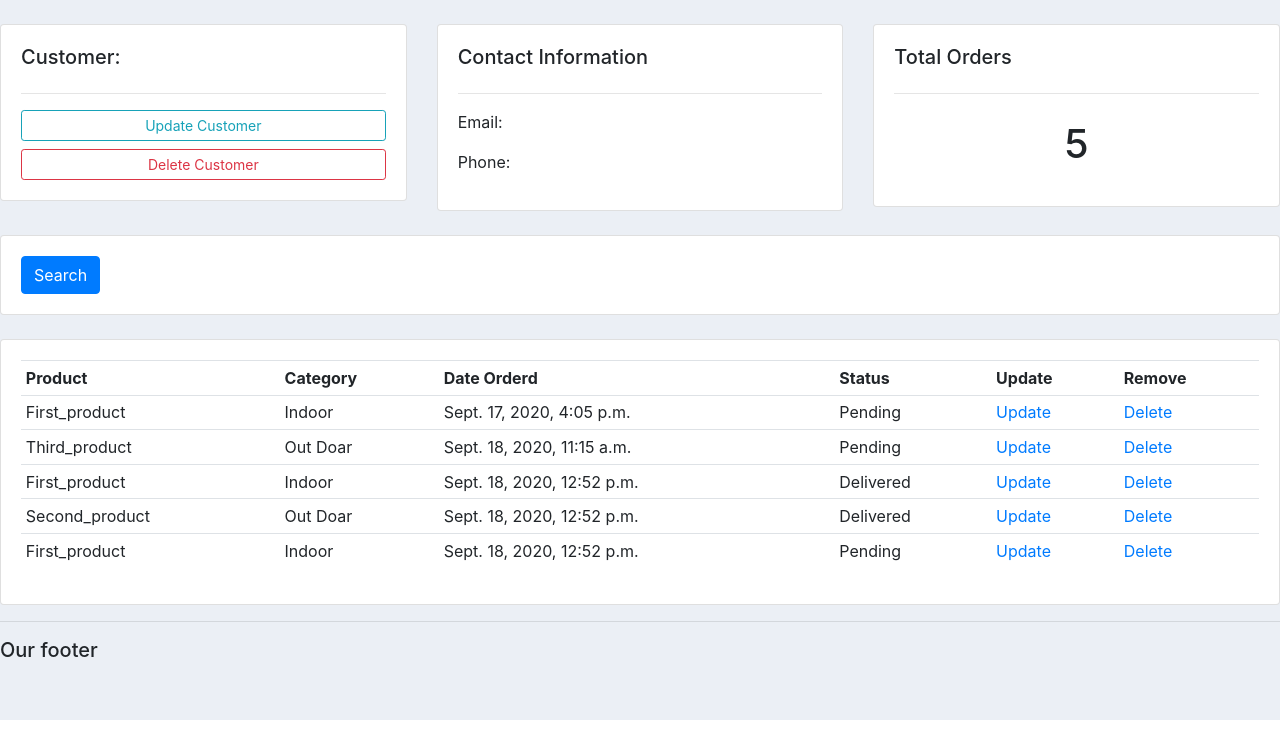
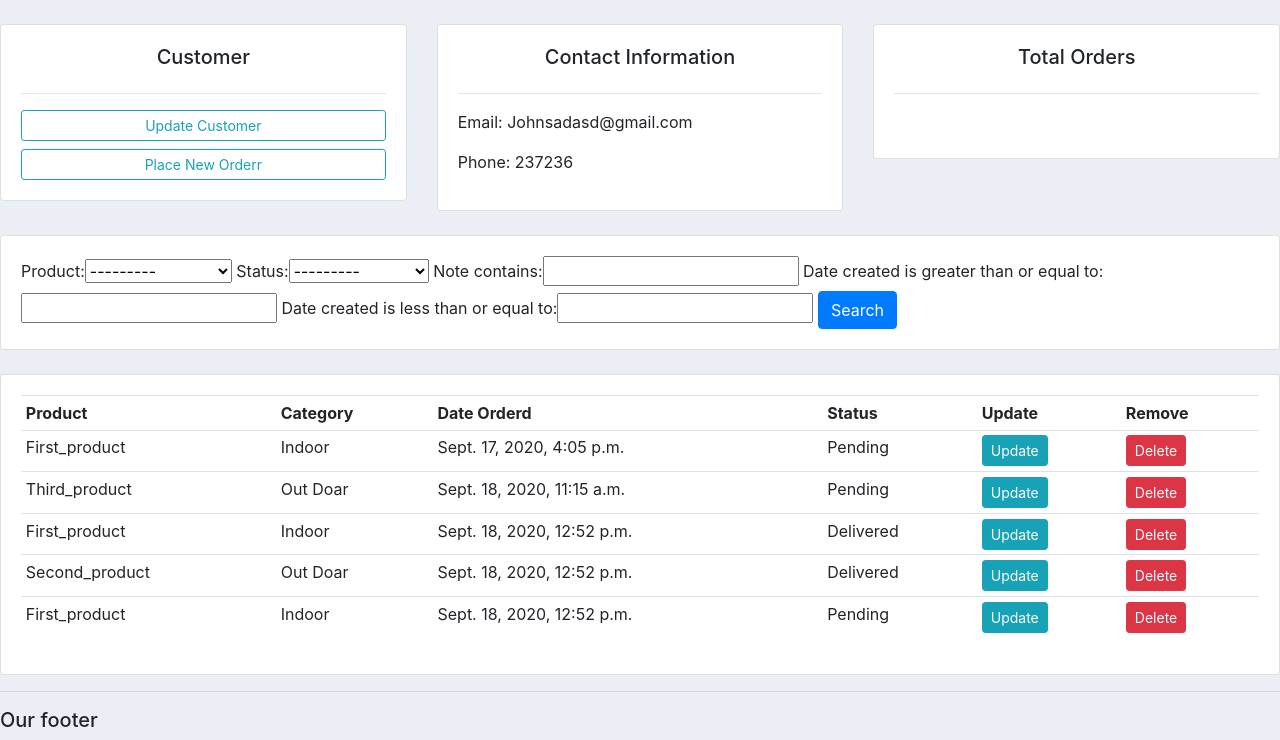
Before and after one commit to Herasymov/crm-django, a Django app: page /accounts/account/1/ in a window 1280 px wide. Shown: the part 80-820 px from the top of the page. Run offline with Django 3.2, Linux system fonts and the light colour scheme; data comes from the database, SQL or seed files in the repository; both versions use the stored data as it was after the commit; some libraries are stand-ins or nearby versions.

Commit message:
work process

```diff
--- /dev/null
+++ b/accounts/filters.py
@@ -0,0 +1,15 @@
+import django_filters
+from django_filters import DateFilter, CharFilter
+
+from .models import *
+
+class OrderFilter(django_filters.FilterSet):
+	start_date = DateFilter(field_name="date_created", lookup_expr='gte')
+	end_date = DateFilter(field_name="date_created", lookup_expr='lte')
+	note = CharFilter(field_name='note', lookup_expr='icontains')
+
+
+	class Meta:
+		model = Order
+		fields = '__all__'
+		exclude = ['customer', 'date_created']
--- a/accounts/models.py
+++ b/accounts/models.py
@@ -42,3 +42,7 @@
     product = models.ForeignKey(Product, null=True, on_delete = models.SET_NULL)
     date_created = models.DateTimeField(auto_now_add=True)
     status = models.CharField(max_length=200, null=True, choices =  STATUS)
+    note = models.CharField(max_length=1000, null=True)
+
+    def __str__(self):
+        return self.product.name
--- a/accounts/templates/accounts/customer.html
+++ b/accounts/templates/accounts/customer.html
@@ -7,26 +7,26 @@
 <div class="row">
 	<div class="col-md">
 		<div class="card card-body">
-			<h5>Customer:</h5>
+			<h5 style="text-align: center">Customer</h5>
 			<hr>
 			<a class="btn btn-outline-info  btn-sm btn-block" href="">Update Customer</a>
-			<a class="btn btn-outline-danger  btn-sm btn-block" href="">Delete Customer</a>
+			<a class="btn btn-outline-info  btn-sm btn-block" href="{% url 'create_order' customer.id %}">Place New Orderr</a>
 
 		</div>
 	</div>
 
 	<div class="col-md">
 		<div class="card card-body">
-			<h5>Contact Information</h5>
+			<h5 style="text-align: center">Contact Information</h5>
 			<hr>
-			<p>Email: </p>
-			<p>Phone: </p>
+			<p>Email: {{customer.email}}</p>
+			<p>Phone: {{customer.phone}}</p>
 		</div>
 	</div>
 
 	<div class="col-md">
 		<div class="card card-body">
-			<h5>Total Orders</h5>
+			<h5 style="text-align: center">Total Orders</h5>
 			<hr>
 			<h1 style="text-align: center;padding: 10px">{{orders_count}}</h1>
 		</div>
@@ -38,10 +38,13 @@
 <div class="row">
 	<div class="col">
 		<div class="card card-body">
+
 			<form method="get">
+				{{myFilter.form}}
 
 		    <button class="btn btn-primary" type="submit">Search</button>
 		  </form>
+
 		</div>
 	</div>
 
@@ -67,8 +70,8 @@
 						<td>{{order.product.category}}</td>
 						<td>{{order.date_created}}</td>
 						<td>{{order.status}}</td>
-						<td><a href="#">Update</a></td>
-						<td><a href="#">Delete</a></td>
+						<td><a class="btn btn-sm btn-info" href="{% url 'update_order' order.id %}">Update</a></td>
+						<td><a class="btn btn-sm btn-danger" href="{% url 'delete_order' order.id %}">Delete</a></td>
 					</tr>
 				{% endfor %}
 
--- a/accounts/templates/accounts/dashboard.html
+++ b/accounts/templates/accounts/dashboard.html
@@ -33,8 +33,6 @@
       <h5>LAST 5 ORDERS</h5>
       <hr>
       <div class="card card-body">
-        <a class="btn btn-primary btn-sm btn-block" href="">Create Order
-        </a>
         <table class="table table-sm">
           <tr>
             <th>Product</th>
@@ -48,8 +46,8 @@
                 <td>{{i.product}}</td>
                 <td>{{i.date_created}}</td>
                 <td>{{i.status}}</td>
-                <td><a href="#">Update</a></td>
-                <td><a href="#">Delete</a></td>
+                <td><a class="btn btn-sm btn-info" href="{% url 'update_order' i.id %}">Update</a></td>
+                <td><a class="btn btn-sm btn-danger" href="{% url 'delete_order' i.id %}">Delete</a></td>
             </tr>
           {% endfor %}
         </table>
--- a/accounts/urls.py
+++ b/accounts/urls.py
@@ -4,4 +4,7 @@
     path('products/', views.products, name="products"),
     path('account/<str:pk_test>/', views.customer, name="customer"),
     path('', views.home, name="home"),
+    path('create_order/<str:pk>/', views.createOrder, name="create_order"),
+    path('update_order/<str:pk>/', views.updateOrder, name="update_order"),
+    path('delete_order/<str:pkd>/', views.deleteOrder, name="delete_order")
 ]
--- a/accounts/views.py
+++ b/accounts/views.py
@@ -1,7 +1,10 @@
 from django.shortcuts import render
 from django.http import HttpResponse
-
+from django.shortcuts import redirect
+from django.forms import inlineformset_factory
 from .models import *
+from .forms import *
+from .filters import *
 
 def home(request):
     customers = Customer.objects.all()
@@ -24,7 +27,51 @@
 
 def customer(request, pk_test):
     customer = Customer.objects.get(id=pk_test)
+
     orders = customer.order_set.all()
-    orders_count = orders.count()
-    context = {'customer':customer, 'orders':orders, 'orders_count':orders_count}
-    return render(request, 'accounts/customer.html', context)
+    order_count = orders.count()
+
+    myFilter = OrderFilter(request.GET, queryset=orders)
+    orders = myFilter.qs
+
+    context = {'customer':customer, 'orders':orders, 'order_count':order_count,
+    'myFilter':myFilter}
+    return render(request, 'accounts/customer.html',context)
+
+def createOrder(request, pk):
+    OrderFormSet = inlineformset_factory(Customer, Order, fields=('product', 'status'), extra =5)
+    customer = Customer.objects.get(id=pk)
+    form=OrderFormSet(queryset=Order.objects.none(),instance=customer)
+    if request.method == 'POST':
+        form = OrderFormSet(request.POST,instance=customer)
+        if form.is_valid():
+            form.save()
+            return redirect("/accounts/")
+    context = {'form':form}
+
+    return render(request, 'accounts/order_form.html', context)
+
+def updateOrder(request, pk):
+
+    order = Order.objects.get(id=pk)
+    form = OrderForm(instance=order)
+
+    if request.method == 'POST':
+        form = OrderForm(request.POST, instance=order)
+        if form.is_valid():
+            form.save()
+            return redirect("/accounts/")
+    context = {'form':form}
+
+    return render(request, 'accounts/order_form.html', context)
+
+def deleteOrder(request, pkd):
+
+    order = Order.objects.get(id=pkd)
+    context = {'item':order}
+
+    if request.method == 'POST':
+        order.delete()
+        return redirect("/accounts/")
+
+    return render(request, 'accounts/delete.html', context)
--- a/crml/settings.py
+++ b/crml/settings.py
@@ -37,7 +37,8 @@
     'django.contrib.sessions',
     'django.contrib.messages',
     'django.contrib.staticfiles',
-    'accounts'
+    'accounts',
+    'django_filters',
 ]
 
 MIDDLEWARE = [
```
Also changed, not shown: accounts/forms.py (added, +8 -0 lines), accounts/templates/accounts/delete.html (added, +21 -0 lines), accounts/templates/accounts/order_form.html (added, +20 -0 lines), accounts/migrations/0008_order_note.py (added), db.sqlite3.
